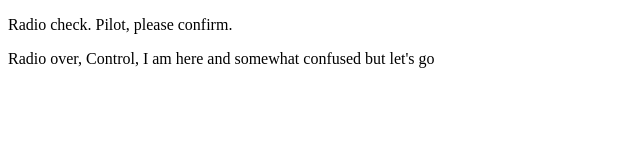
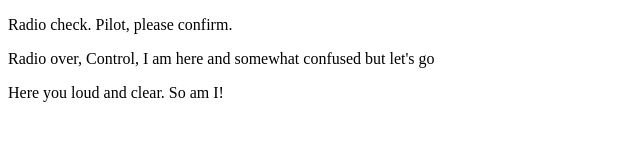
Before and after one commit to aether1a/communication-log-CONTROL, a plain HTML site: page index.html in a window 1280 px wide. Shown: the whole page, without its empty margins (0-640 px from the left). Drawn offline with Linux system fonts and the light colour scheme.

Commit message:
back at ya

```diff
--- a/index.html
+++ b/index.html
@@ -3,5 +3,6 @@
    <body>
       <p>Radio check. Pilot, please confirm.</p>
       <p>Radio over, Control, I am here and somewhat confused but let's go</p>
+      <p>Here you loud and clear. So am I!</p>
    </body>
 </html>
```
